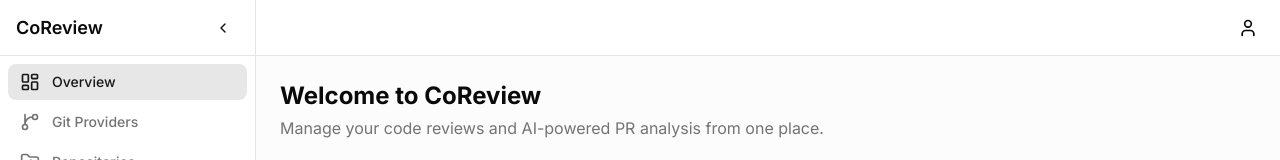
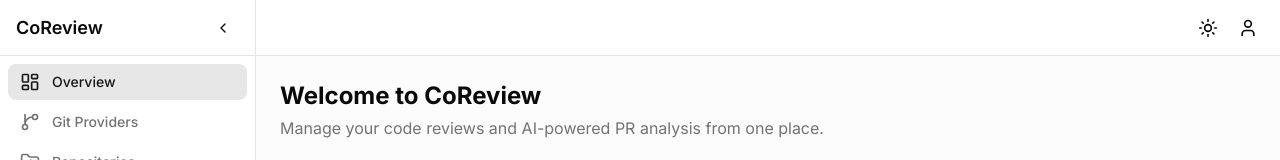
Before and after one commit to quickbeard/co-review, a Next.js app in the folder dashboard/: page / in a window 1280 px wide. Shown: the top 160 px of the page. Built offline with nearby package versions, Linux system fonts and the light colour scheme.

Commit message:
feat: add dark mode (#21)
* feat: add dark mode

* minor changes

* minor changes

```diff
--- a/dashboard/app/layout.tsx
+++ b/dashboard/app/layout.tsx
@@ -2,6 +2,7 @@
 import { Geist, Geist_Mono, Inter } from "next/font/google";
 import "./globals.css";
 import { cn } from "@/lib/utils";
+import { ThemeProvider } from "@/components/theme-provider";
 
 const inter = Inter({ subsets: ["latin"], variable: "--font-sans" });
 
@@ -28,6 +29,7 @@
   return (
     <html
       lang="en"
+      suppressHydrationWarning
       className={cn(
         "h-full",
         "antialiased",
@@ -37,7 +39,15 @@
         inter.variable,
       )}
     >
-      <body className="min-h-full flex flex-col">{children}</body>
+      <body className="min-h-full flex flex-col">
+        <ThemeProvider
+          attribute="class"
+          defaultTheme="system"
+          disableTransitionOnChange
+        >
+          {children}
+        </ThemeProvider>
+      </body>
     </html>
   );
 }
--- a/dashboard/components/layout/header.tsx
+++ b/dashboard/components/layout/header.tsx
@@ -3,6 +3,7 @@
 import { Menu, User } from "lucide-react";
 import { cn } from "@/lib/utils";
 import { Button } from "@/components/ui/button";
+import { ModeToggle } from "@/components/ui/mode-toggle";
 
 interface HeaderProps {
   onMenuClick: () => void;
@@ -33,6 +34,7 @@
       </div>
 
       <div className="flex items-center gap-2">
+        <ModeToggle />
         <Button variant="ghost" size="icon-sm" aria-label="User menu">
           <User className="size-5" />
         </Button>
--- /dev/null
+++ b/dashboard/components/theme-provider.tsx
@@ -0,0 +1,11 @@
+"use client";
+
+import * as React from "react";
+import { ThemeProvider as NextThemesProvider } from "next-themes";
+
+export function ThemeProvider({
+  children,
+  ...props
+}: React.ComponentProps<typeof NextThemesProvider>) {
+  return <NextThemesProvider {...props}>{children}</NextThemesProvider>;
+}
--- /dev/null
+++ b/dashboard/components/ui/mode-toggle.tsx
@@ -0,0 +1,25 @@
+"use client";
+
+import { Moon, Sun } from "lucide-react";
+import { useTheme } from "next-themes";
+import { Button } from "@/components/ui/button";
+
+export function ModeToggle() {
+  const { theme, setTheme } = useTheme();
+
+  const toggleTheme = () => {
+    setTheme(theme === "dark" ? "light" : "dark");
+  };
+
+  return (
+    <Button
+      variant="ghost"
+      size="icon-sm"
+      onClick={toggleTheme}
+      aria-label="Toggle theme"
+    >
+      <Sun className="size-5 rotate-0 scale-100 transition-all dark:-rotate-90 dark:scale-0" />
+      <Moon className="absolute size-5 rotate-90 scale-0 transition-all dark:rotate-0 dark:scale-100" />
+    </Button>
+  );
+}
--- a/dashboard/package.json
+++ b/dashboard/package.json
@@ -20,6 +20,7 @@
     "dotenv": "^17.4.1",
     "lucide-react": "^1.7.0",
     "next": "16.2.2",
+    "next-themes": "^0.4.6",
     "pg": "^8.20.0",
     "react": "19.2.4",
     "react-dom": "19.2.4",
```
Also changed, not shown: 1 other file (tests, documents, lock files or other folders).
